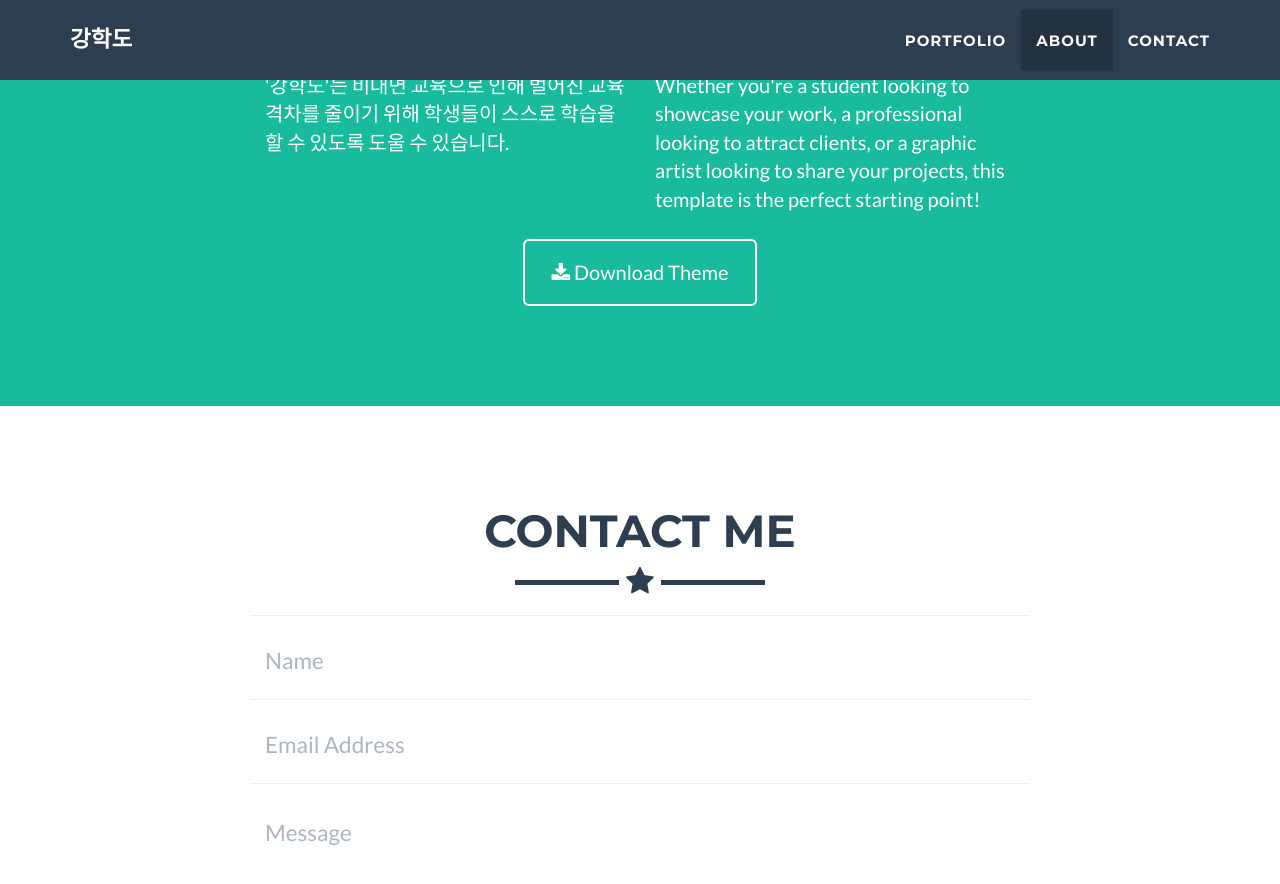
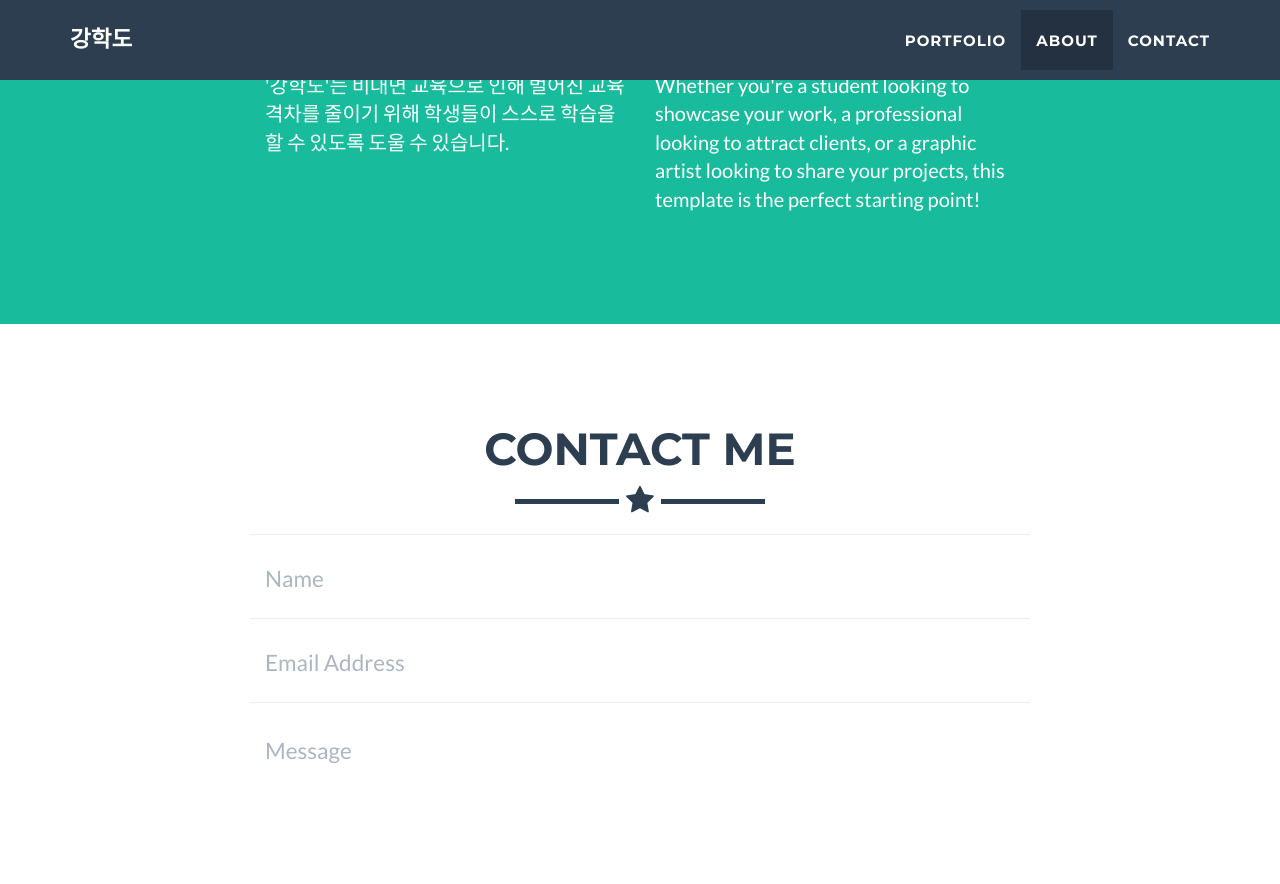
Before and after one commit to study-helper-liveclass/study_helper, a Jekyll site: the page built from _posts/2014-07-18-project-1.markdown, in a window 1280 px wide and 900 px high, scrolled down 2254 px. Shown: the top 884 px of the window. Built offline with Jekyll 4.4.1, drawn with Linux system fonts in a browser that asks for light colours.

Commit message:
다운로드 버튼제거

```diff
--- a/_includes/about.html
+++ b/_includes/about.html
@@ -14,11 +14,7 @@
                 <div class="col-lg-4">
                     <p>Whether you're a student looking to showcase your work, a professional looking to attract clients, or a graphic artist looking to share your projects, this template is the perfect starting point! </p>
                 </div>
-                <div class="col-lg-8 col-lg-offset-2 text-center">
-                    <a href="https://github.com/jeromelachaud/freelancer-theme" class="btn btn-lg btn-outline">
-                        <i class="fa fa-download"></i> Download Theme
-                    </a>
-                </div>
+
             </div>
         </div>
     </section>
```
